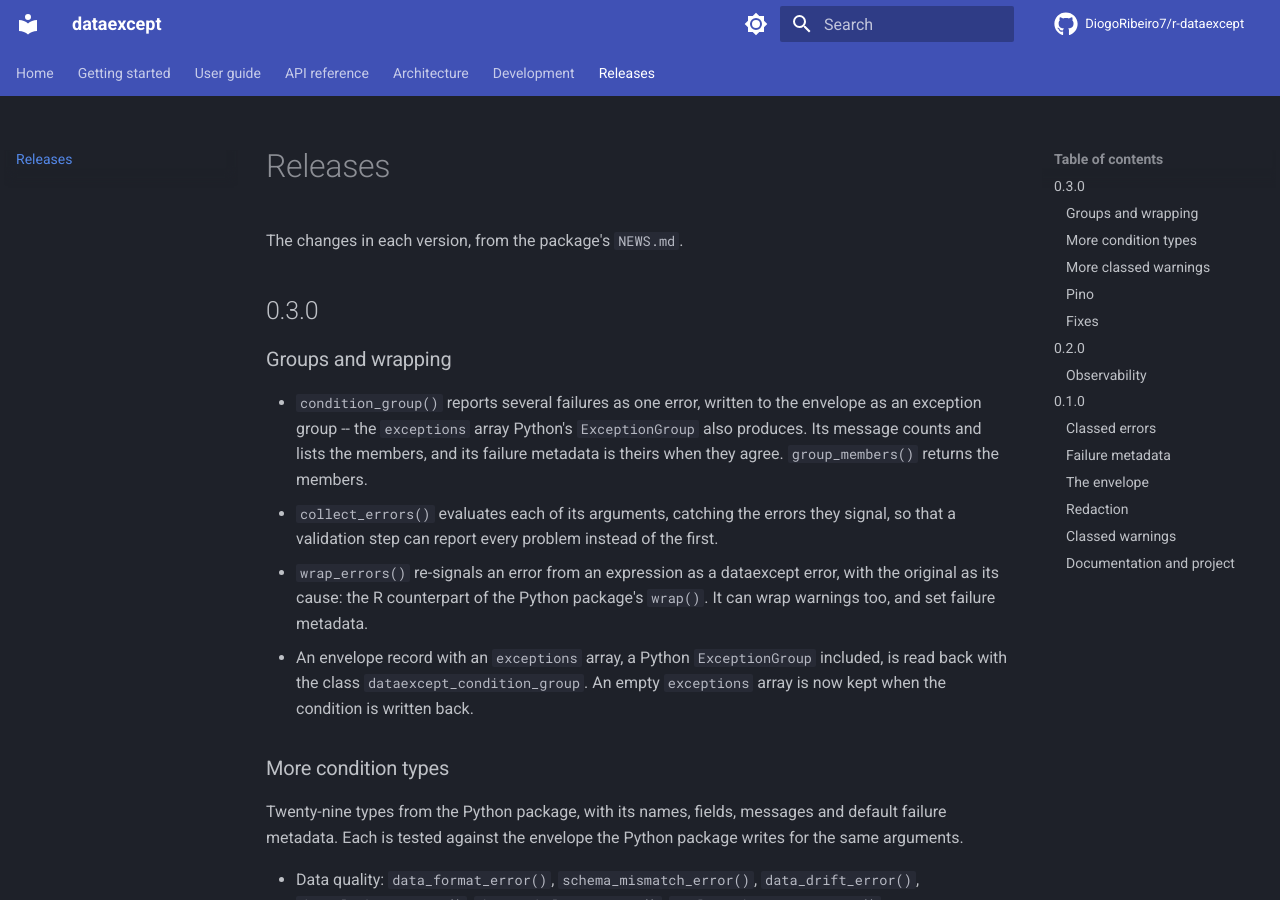
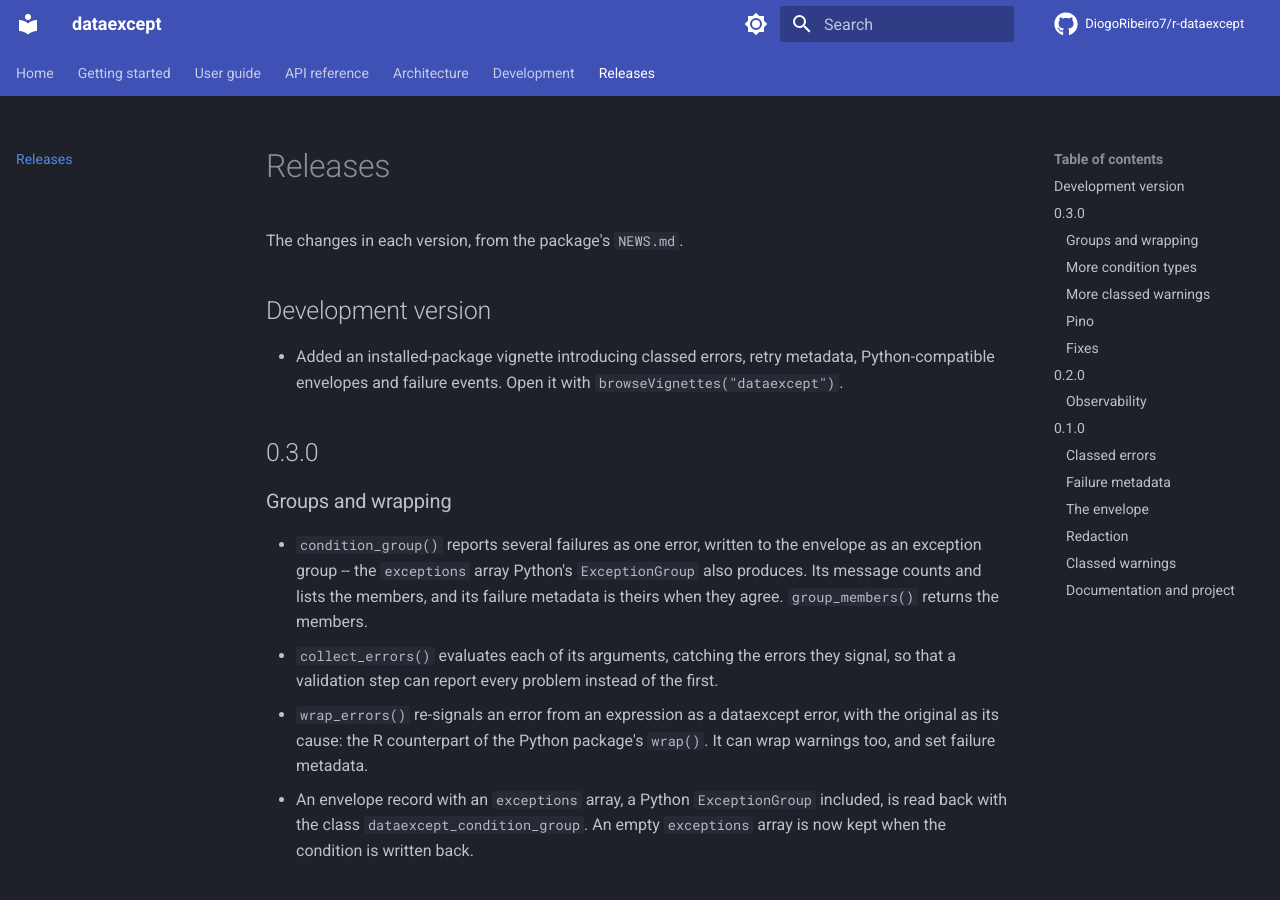
Before and after one commit to DiogoRibeiro7/r-dataexcept, an MkDocs documentation site: the page built from docs/releases.md, in a window 1280 px wide and 900 px high. Built offline with MkDocs 1.6.1 and Material for MkDocs 9.7.7, drawn with Linux system fonts in a browser that asks for light colours; comment, search, counter and statistics services are not loaded.

Commit message:
docs: record and explain package vignette

```diff
--- a/docs/releases.md
+++ b/docs/releases.md
@@ -3,6 +3,12 @@
 # Releases
 
 The changes in each version, from the package's `NEWS.md`.
+
+## Development version
+
+- Added an installed-package vignette introducing classed errors, retry
+  metadata, Python-compatible envelopes and failure events. Open it with
+  `browseVignettes("dataexcept")`.
 
 ## 0.3.0
 
```
